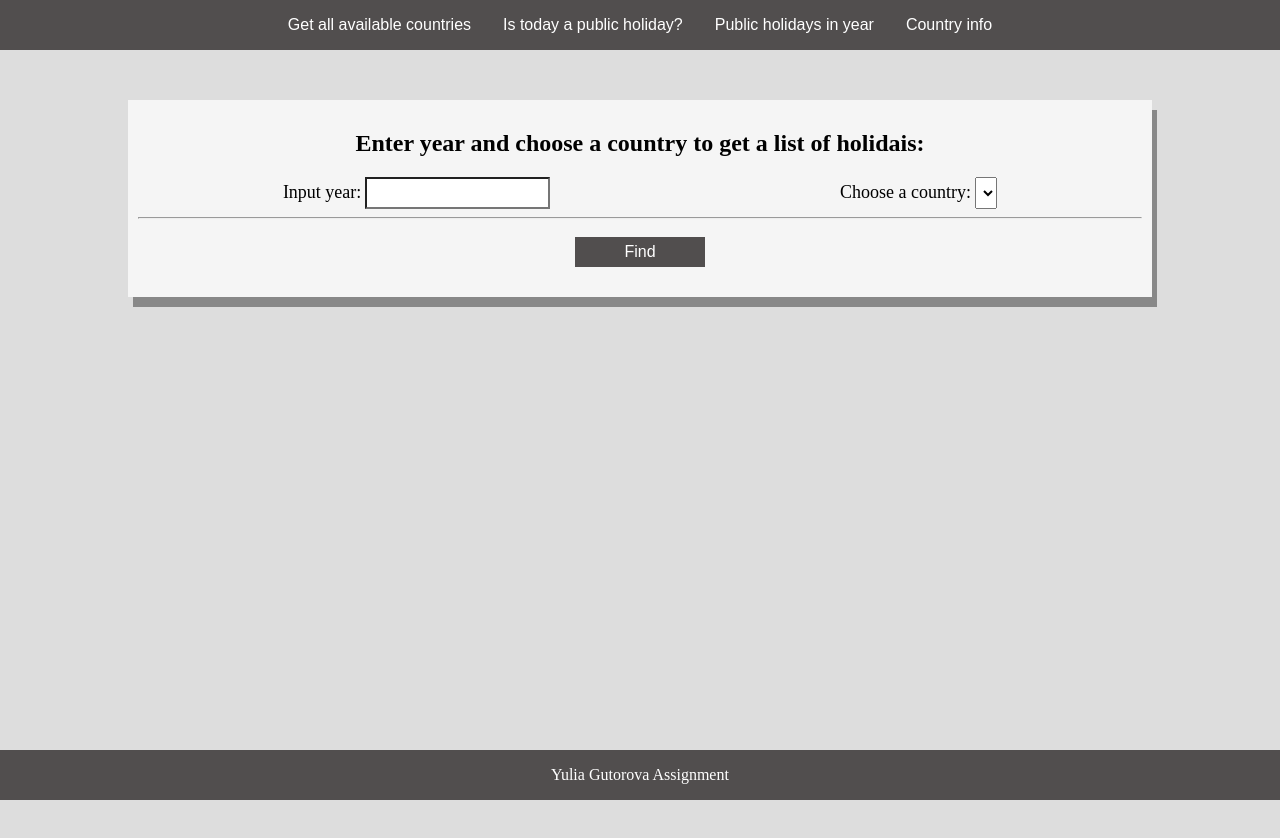
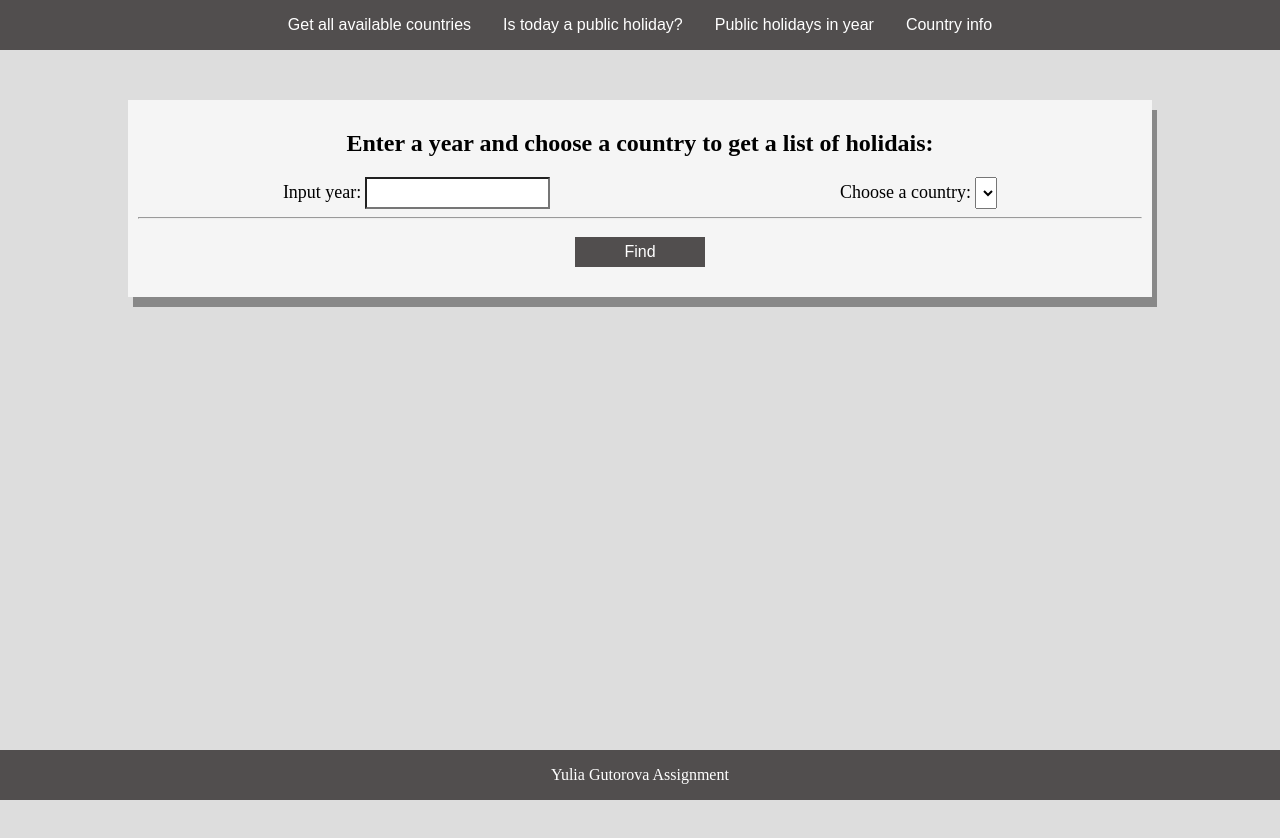
Before and after one commit to yulia-gutorova/Open-Library-API-Assignment, a plain HTML site: page index.html in a window 1280 px wide. Both pictures are taken after a click on the button "Public holidays in year". Before the commit the page ends 800 px from the top, so only its background shows below. Drawn offline with nearby package versions, Linux system fonts and the light colour scheme; no server answers.

Commit message:
friday, 13

```diff
--- a/css/style.css
+++ b/css/style.css
@@ -21,7 +21,7 @@ input{
 
 /* Div element to show page content */
 #contentDiv{
-  height: 600px;
+  height: 700px;
   margin-top: 50px;
 }
 
--- a/js/elementsHTML.js
+++ b/js/elementsHTML.js
@@ -42,11 +42,11 @@ const isPublicHolidayInputForm = function() {
 const publicHolidaysInYear = function(data) {
   return `
   <form id="input-form"">
-      <h2>Enter year and choose a country to get a list of holidais:</h2>
+      <h2>Enter a year and choose a country to get a list of holidais:</h2>
       <div class="input-field holidayYear">
         <div>
           <label for="year">Input year:</label>
-          <input id="year" type="text" class="input-field" required>
+          <input id="year" type="number" class="input-field" required>
         </div>
         <div>
           <label for="country">Choose a country:</label>
--- a/js/main.js
+++ b/js/main.js
@@ -122,7 +122,9 @@ btnsArrayIsHoliday.forEach(btn=>{
 
       try
       {
+
         const res = await fetch(current_base_url);
+
         if (res.ok === false) {
             throw new Error(`HTTP error code: ${res.status}, HTTP error message: ${response.statusText}`);
         }
@@ -146,7 +148,7 @@ btnsArrayIsHoliday.forEach(btn=>{
       }
       catch (error)
       {
-          console.log(error)
+          //console.log(error)
       }
     })
   })
@@ -207,7 +209,9 @@ btnsArrayPublicHolidays.forEach(btn=>{
       }
       catch (error)
       {
-          console.log(error)
+         ul.innerHTML = lis("Sorry! Validation failure!");
+         $("#holiday-content").show(1000);
+        //console.log(error)
       }
     })
   })
```
